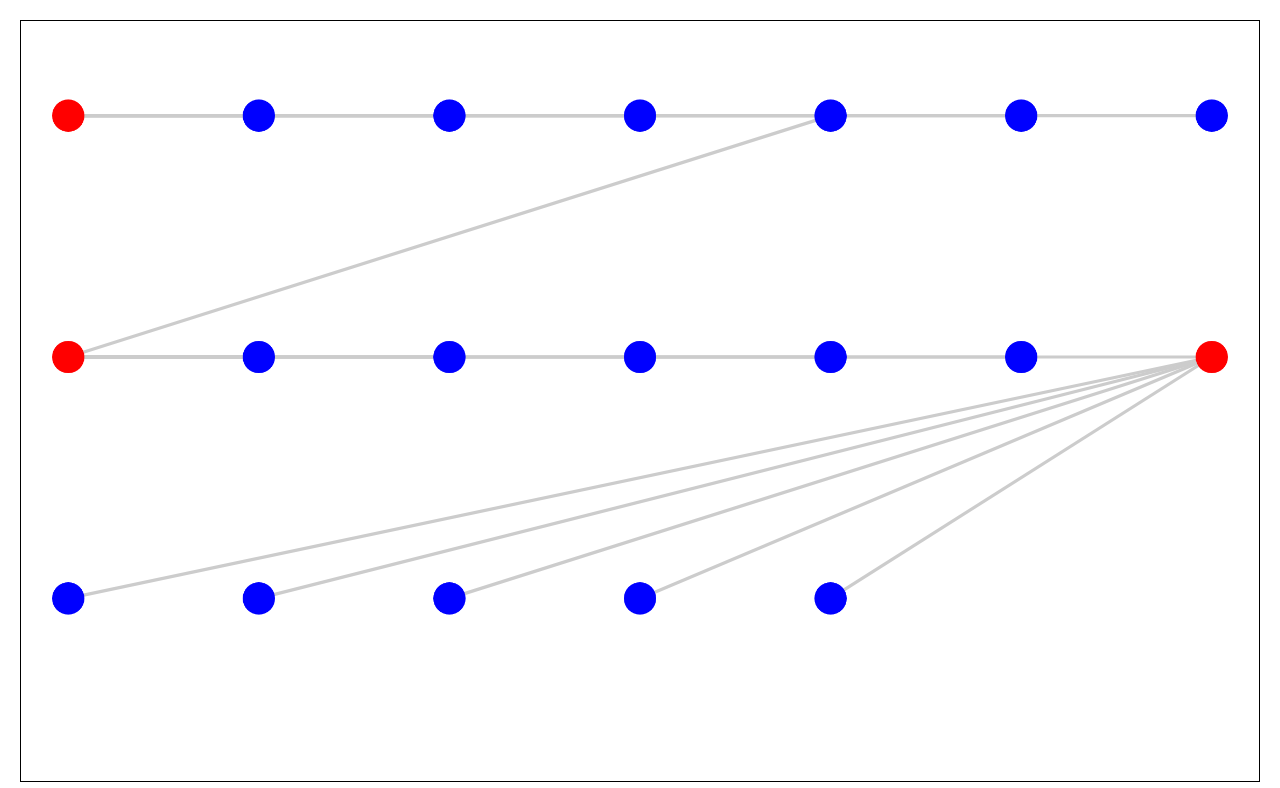
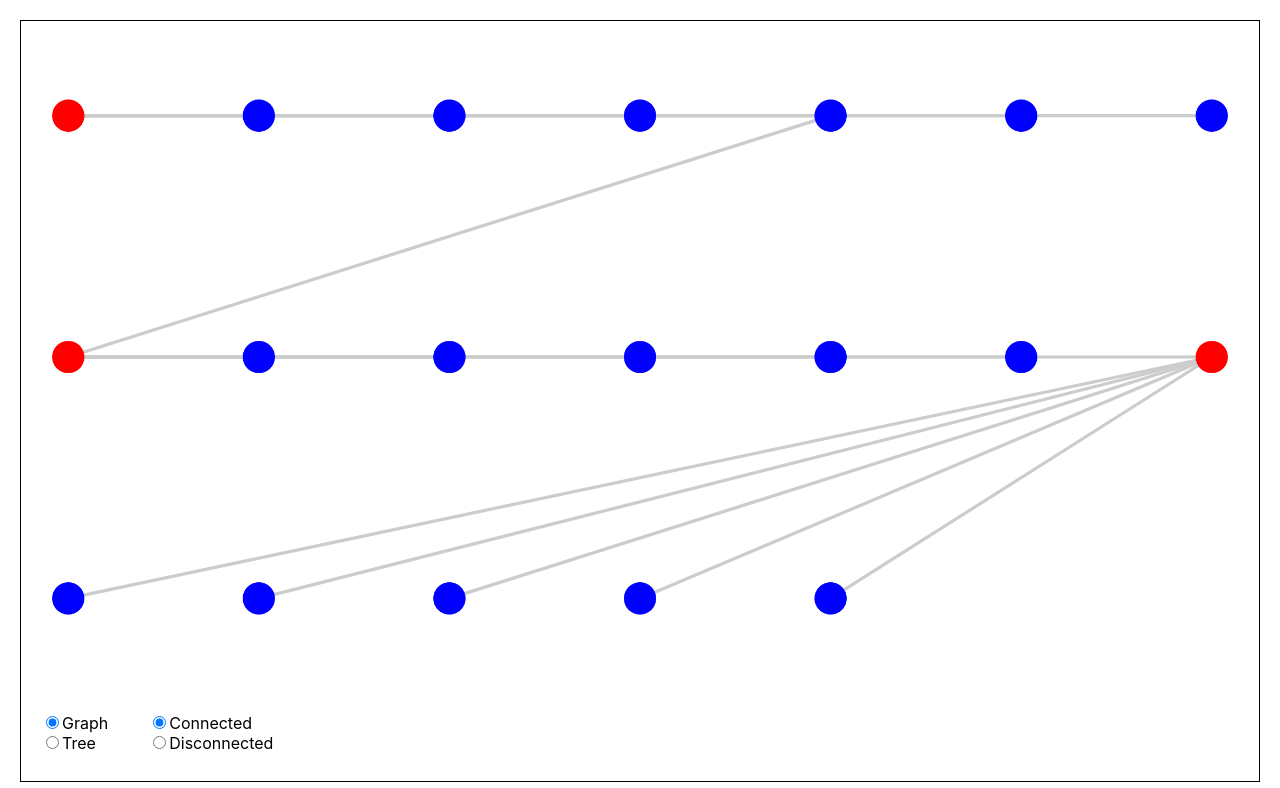
Before and after one commit to Sakshisrivastava413/hackusama, a React (Create React App) app: page / in a window 1280 px wide. Shown: the top 788 px of the page. Built offline with nearby package versions, Linux system fonts and the light colour scheme.

Commit message:
created a small filter panel to test change of graph layout change connections

```diff
--- a/src/App.js
+++ b/src/App.js
@@ -1,11 +1,13 @@
 import React from "react";
 import "./App.css";
 import Network from "./components/Network";
+import FilterPanel from "./FilterPanel";
 
 const App = () => {
   return (
     <div className="App">
       <Network />
+      <FilterPanel />
     </div>
   );
 };
--- /dev/null
+++ b/src/FilterPanel.js
@@ -0,0 +1,58 @@
+import React, { useState } from "react";
+
+const FilterPanel = () => {
+  const [graphType, changeGraphType] = useState("Graph");
+  const [connectionType, changeConnectionType] = useState("Connected");
+  const updateGraph = () =>
+    changeGraphType(graphType == "Graph" ? "Tree" : "Graph");
+  const updateConnection = () =>
+    changeConnectionType(
+      connectionType == "Connected" ? "Disconnected" : "Connected"
+    );
+  return (
+    <div style={{ display: "flex" }}>
+      <div style={{ margin: 20 }}>
+        <div>
+          <input
+            type="radio"
+            value="Graph"
+            onChange={updateGraph}
+            checked={graphType == "Graph"}
+          />
+          <label>Graph</label>
+        </div>
+        <div>
+          <input
+            type="radio"
+            value="Tree"
+            onChange={updateGraph}
+            checked={graphType == "Tree"}
+          />
+          <label>Tree</label>
+        </div>
+      </div>
+      <div style={{ margin: 20 }}>
+        <div>
+          <input
+            type="radio"
+            value="Connected"
+            onChange={updateConnection}
+            checked={connectionType == "Connected"}
+          />
+          <label>Connected</label>
+        </div>
+        <div>
+          <input
+            type="radio"
+            value="Disconnected"
+            onChange={updateConnection}
+            checked={connectionType == "Disconnected"}
+          />
+          <label>Disconnected</label>
+        </div>
+      </div>
+    </div>
+  );
+};
+
+export default FilterPanel;
```
